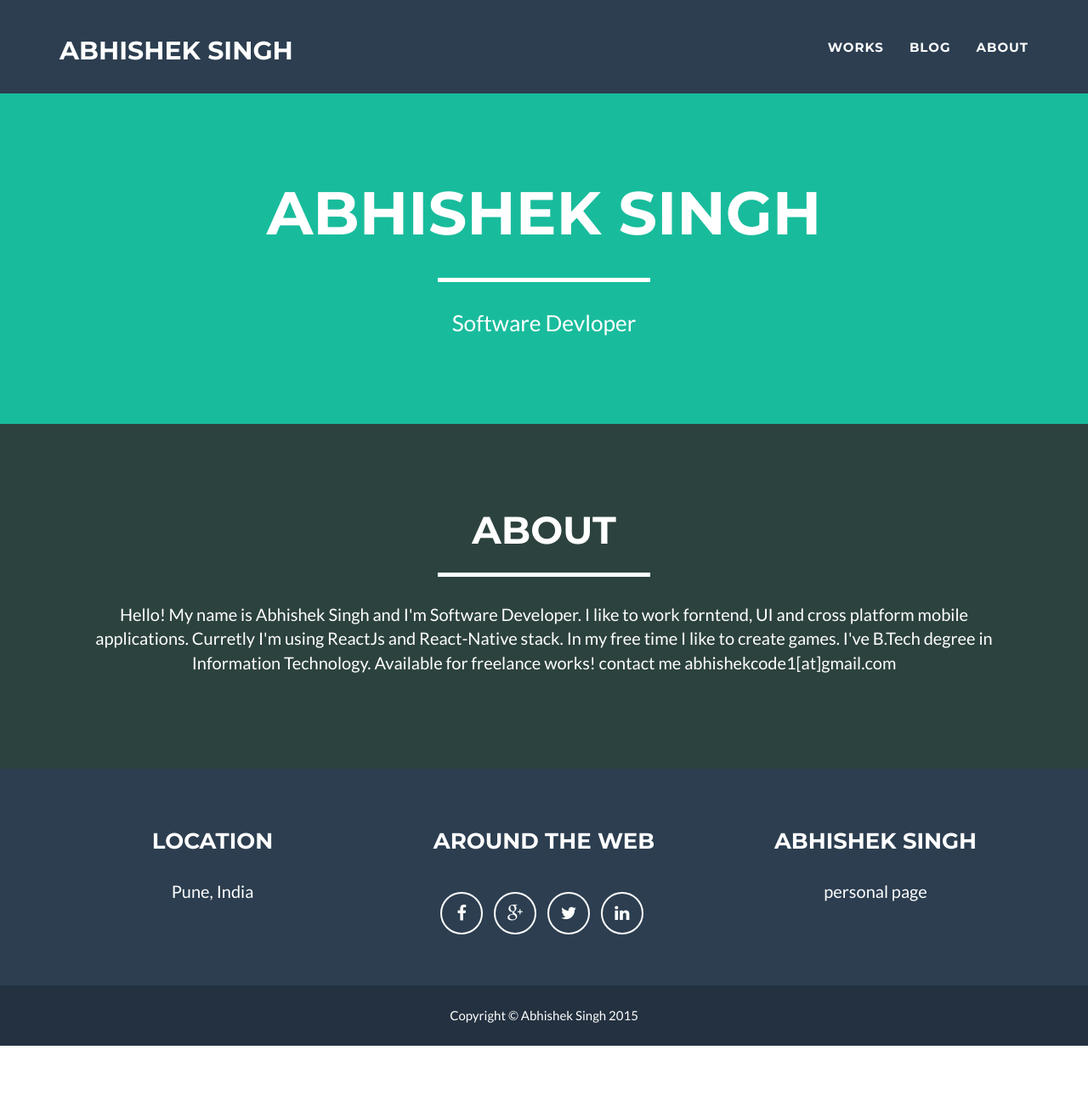
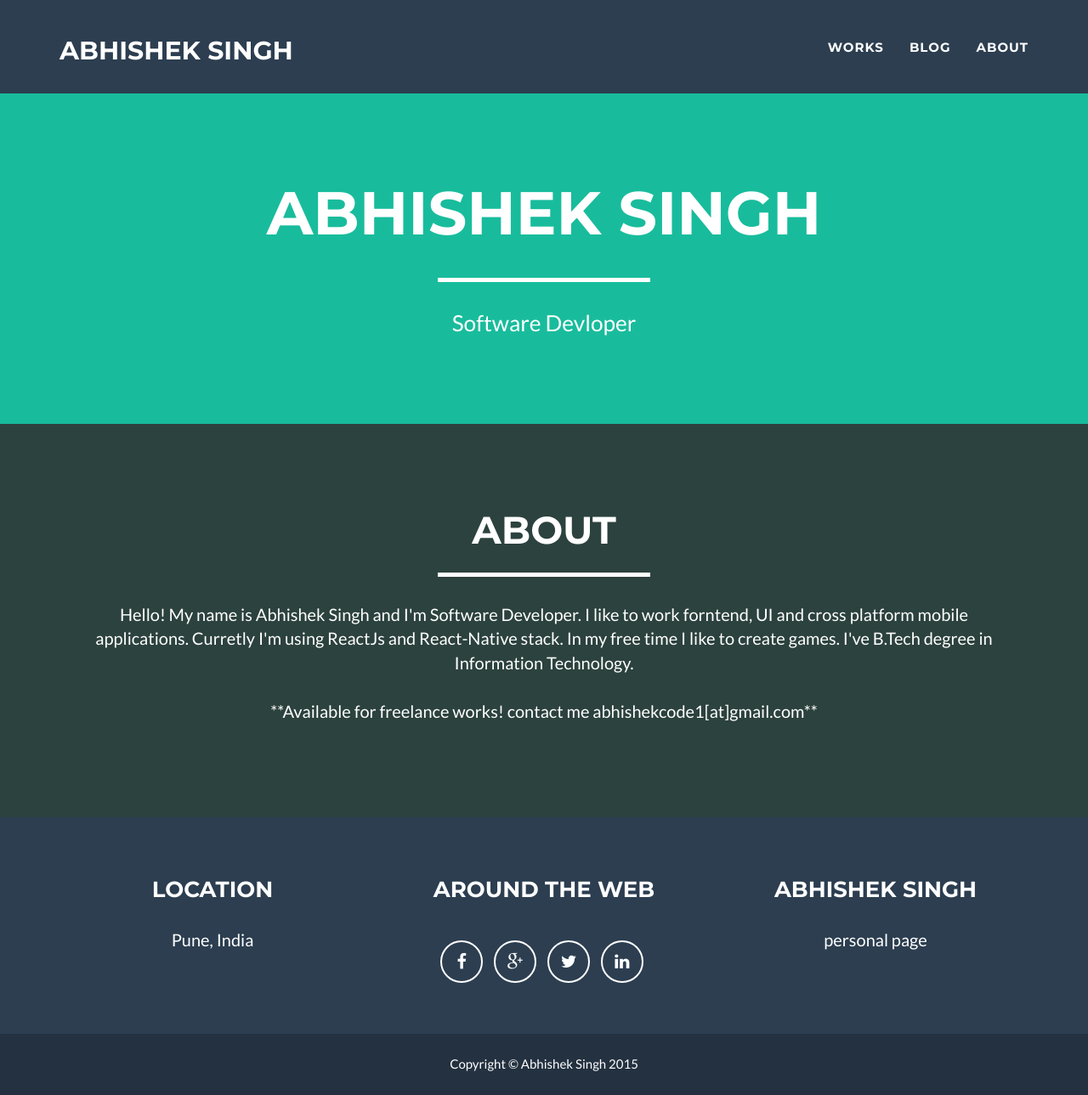
Before and after one commit to AbhishekCode/AbhishekCode.github.io, a Jekyll site: the page index.html, which Jekyll copies as it is, in a window 1280 px wide and 1289 px high. Shown: the whole window at 85% size. Built offline with Jekyll 4.4.1, drawn with Linux system fonts in a browser that asks for light colours; nearby versions of some CDN libraries.

Commit message:
break line

```diff
--- a/index.html
+++ b/index.html
@@ -182,8 +182,8 @@
                     <p>Hello! My name is Abhishek Singh and I'm Software Developer. I like to work forntend, UI and cross platform
                     mobile applications. Curretly I'm using ReactJs and React-Native stack. In my free time I like to create games.
                     I've B.Tech degree in Information Technology.
-
-                    Available for freelance works! contact me abhishekcode1[at]gmail.com
+                     <br><br>
+                    **Available for freelance works! contact me abhishekcode1[at]gmail.com**
                     </p>
                 </div>
 <!--
```
